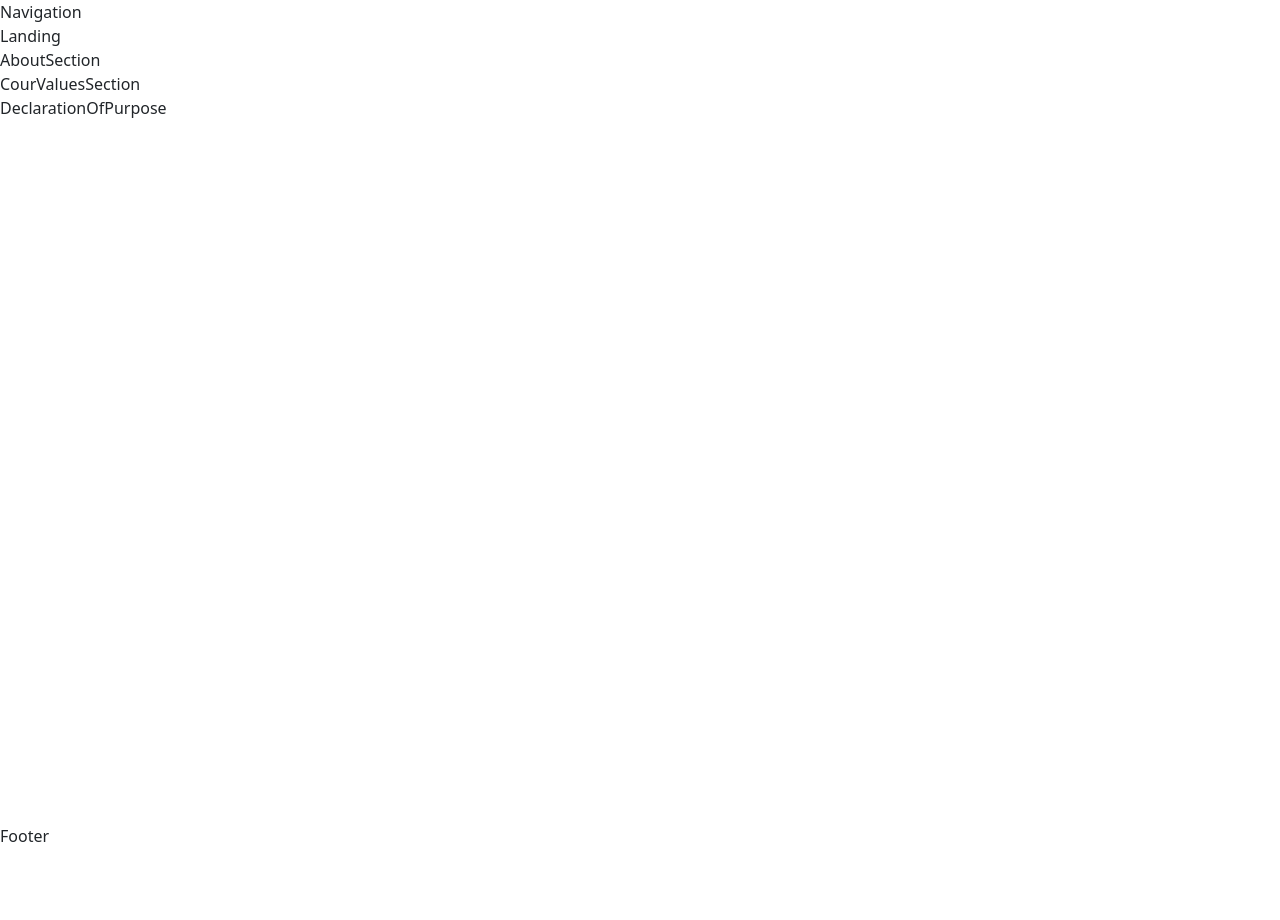
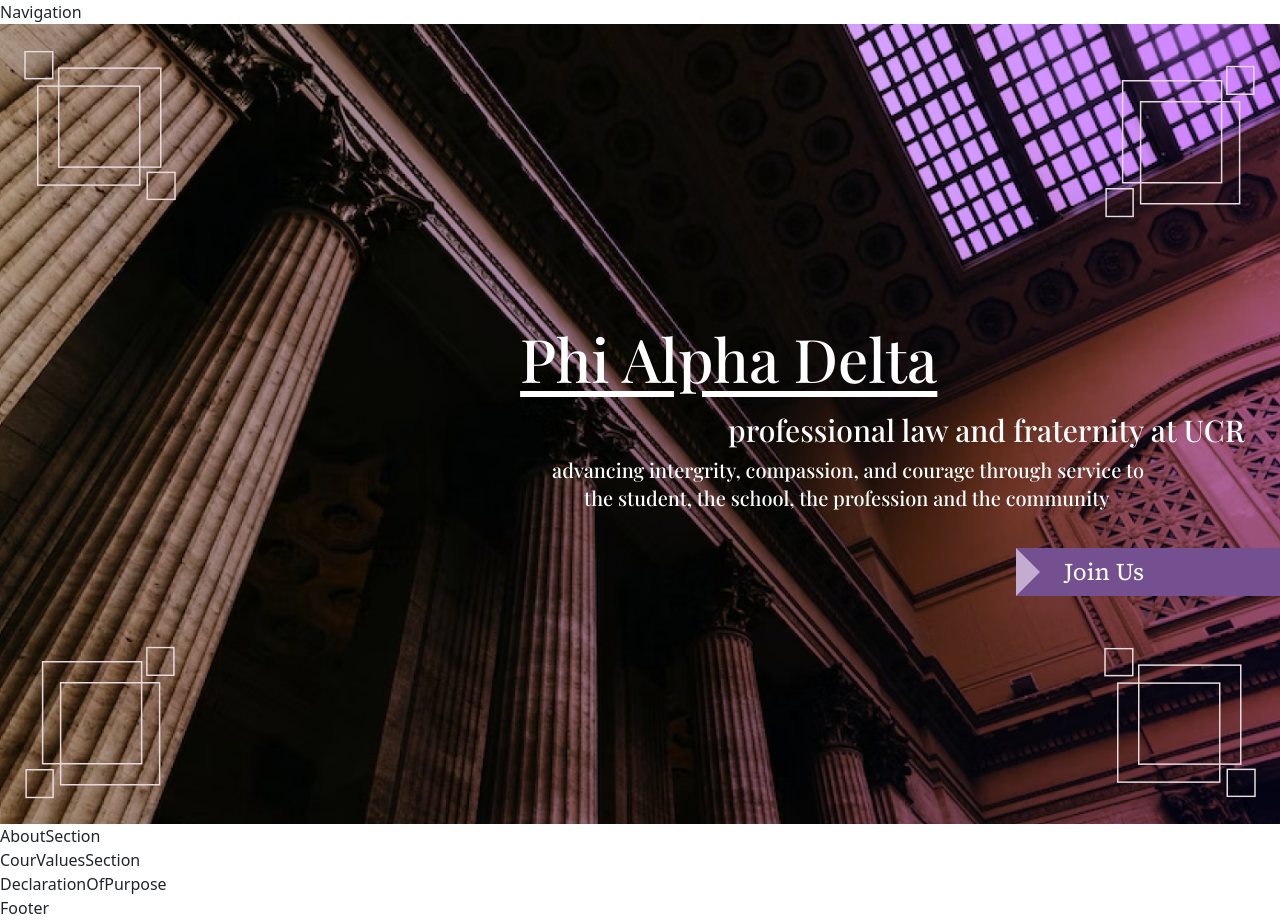
Before and after one commit to acm-ucr/pad-website, a Next.js app: page / in a window 1280 px wide. Before the commit the page ends 848 px from the top, so only its background shows below. Built offline with nearby package versions, Linux system fonts and the light colour scheme; a web font is replaced by a local one.

Commit message:
landing page

```diff
--- a/src/components/Landing.jsx
+++ b/src/components/Landing.jsx
@@ -1,7 +1,79 @@
 import React from "react";
+import Image from "next/image";
+import land from "../../public/landing.png";
+import Link from "next/link";
+import Boxessvg from "./Boxessvg";
 
 const Landing = () => {
-  return <div>Landing</div>;
+  return (
+    <div>
+      <div className=" relative h-full">
+        {/* image/color gradient */}
+        <div
+          className="bg-gradient-to-r from-neutral-500 to-[#674188]
+      h-[100vh] w-full  "
+        >
+          <Image
+            src={land}
+            alt="landing"
+            className="w-full h-full object-cover absolute mix-blend-overlay"
+          />
+          <div>
+            {/* boxes */}
+            <div className="absolute left-0 top-0 scale-75 rotate-90">
+              <Boxessvg color="#E7DBDF" />
+            </div>
+            <div className="absolute top-4 right-0 scale-75">
+              <Boxessvg color="#E7DBDF" />
+            </div>
+            <div className="absolute bottom-0 left-0 scale-75">
+              <Boxessvg color="#E7DBDF" />
+            </div>
+            <div className="absolute bottom-0 right-0 scale-75 rotate-90">
+              <Boxessvg color="#E7DBDF" />
+            </div>
+          </div>
+          <div className="absolute bottom-24 -right-10 h-96">
+            {/* text information */}
+            <h1
+              className="font-playfair text-white text-6xl bottom-4 relative right-52 underline
+          underline-offset-8"
+            >
+              Phi Alpha Delta
+            </h1>
+
+            <h2 className=" font-playfair text-white text-3xl relative left-30">
+              professional law and fraternity at UCR
+            </h2>
+
+            <h2 className="font-playfair text-white text-xl relative right-44">
+              advancing intergrity, compassion, and courage through service to
+              <ul>the student, the school, the profession and the community</ul>
+            </h2>
+            {/* Join Now box */}
+            <div
+              className="box-content h-0 w-56
+                 bg-[#745091] p-4 left-72 top-5 relative"
+            >
+              <div
+                className="w-full h-0 right-6 bottom-6 relative
+                  border-t-[24px] border-t-transparent
+                  border-l-[24px] border-l-[#C3ACD0]
+                  border-b-[24px] border-b-transparent"
+              >
+                <Link
+                  href="/join"
+                  className="font-source text-white text-2xl bottom-4 left-6 relative"
+                >
+                  <button>Join Us</button>
+                </Link>
+              </div>
+            </div>
+          </div>
+        </div>
+      </div>
+    </div>
+  );
 };
 
 export default Landing;
```
